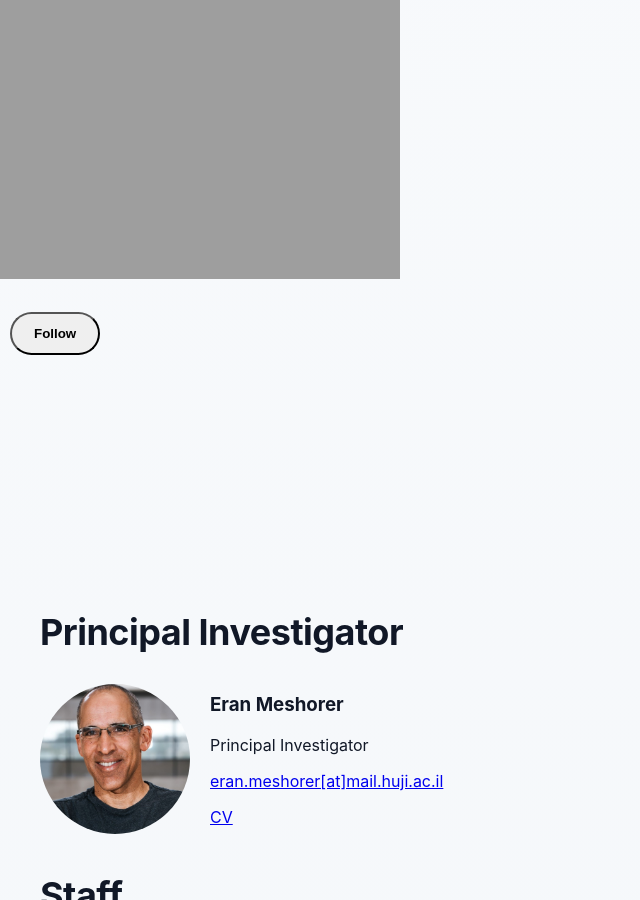
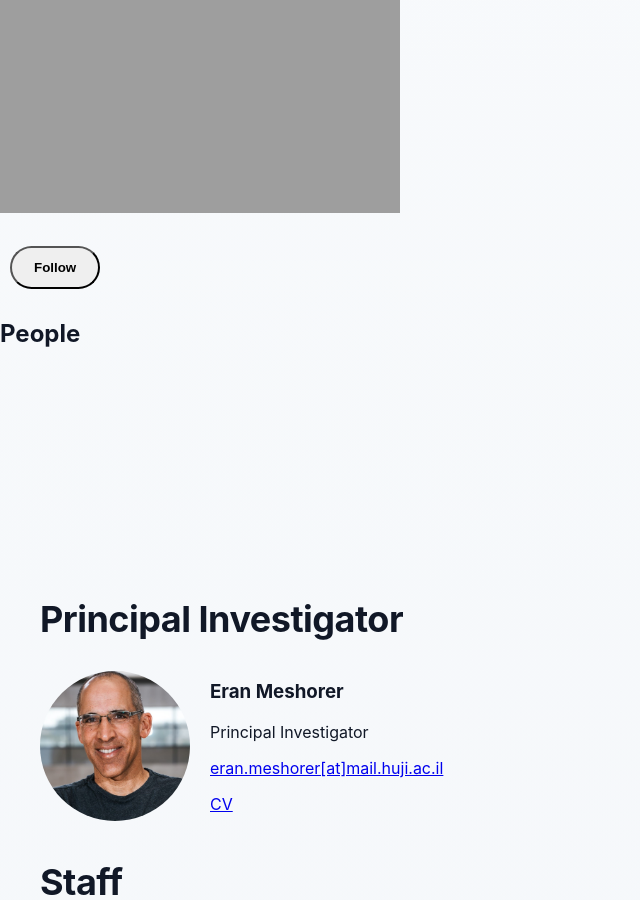
Before and after one commit to Liora347/labwebsite, a Jekyll site: the page built from _pages/people.md, in a window 1280 px wide and 900 px high, scrolled down 455 px. Shown: the whole window, without its empty margins (0-640 px from the left). Built offline with Jekyll 4.4.1, drawn with Linux system fonts in a browser that asks for light colours; a script bundle is joined from its source files by our own code; library files that are not in the unit come from our copies.

Commit message:
Update people.md

```diff
--- a/_pages/people.md
+++ b/_pages/people.md
@@ -3,10 +3,7 @@
 title: "People"
 permalink: /people/
 author_profile: true
-header:
-  overlay_image: /labwebsite/images/Eran.jpg
 ---
-
 <section class="people-list">
 
 <h2>Principal Investigator</h2>
```
